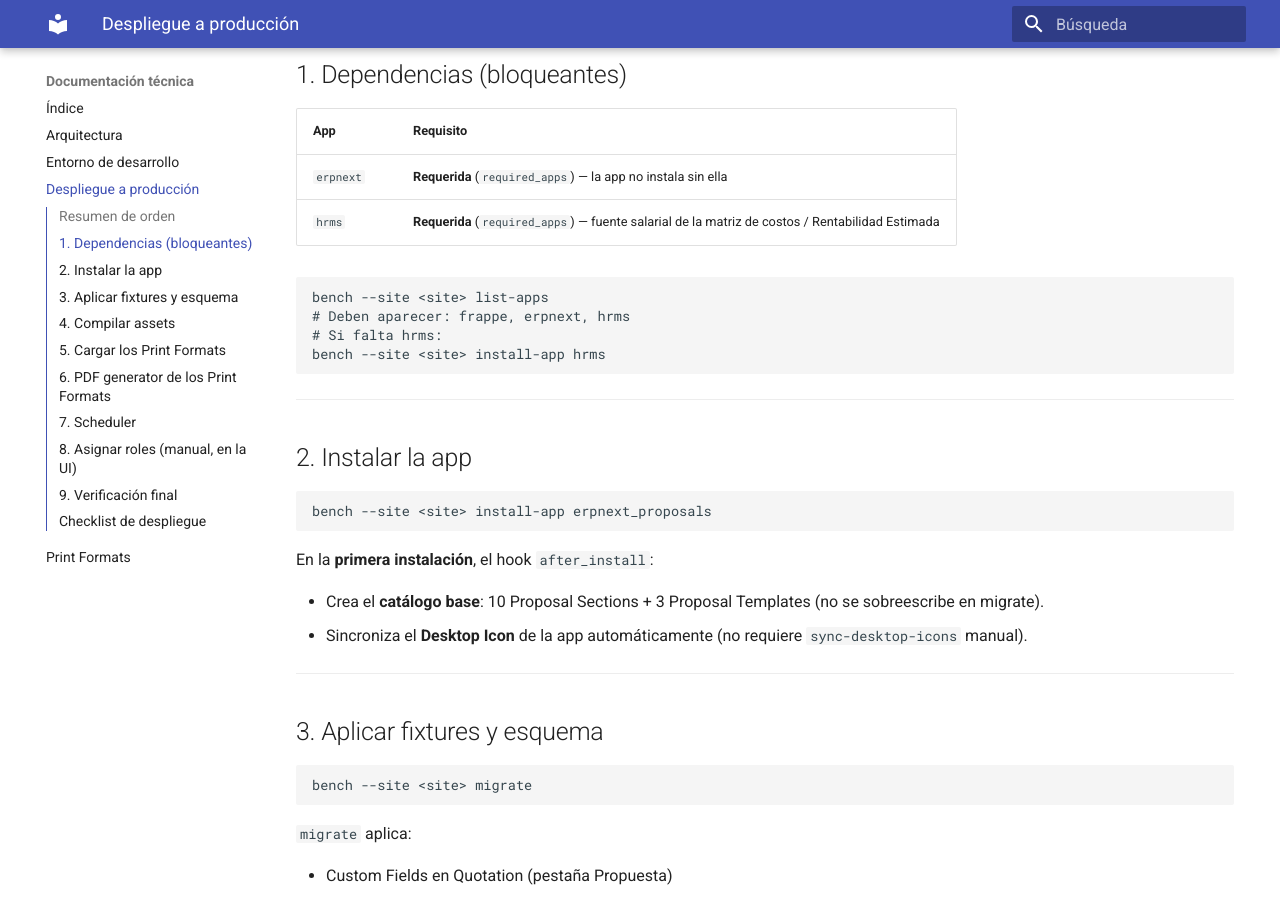
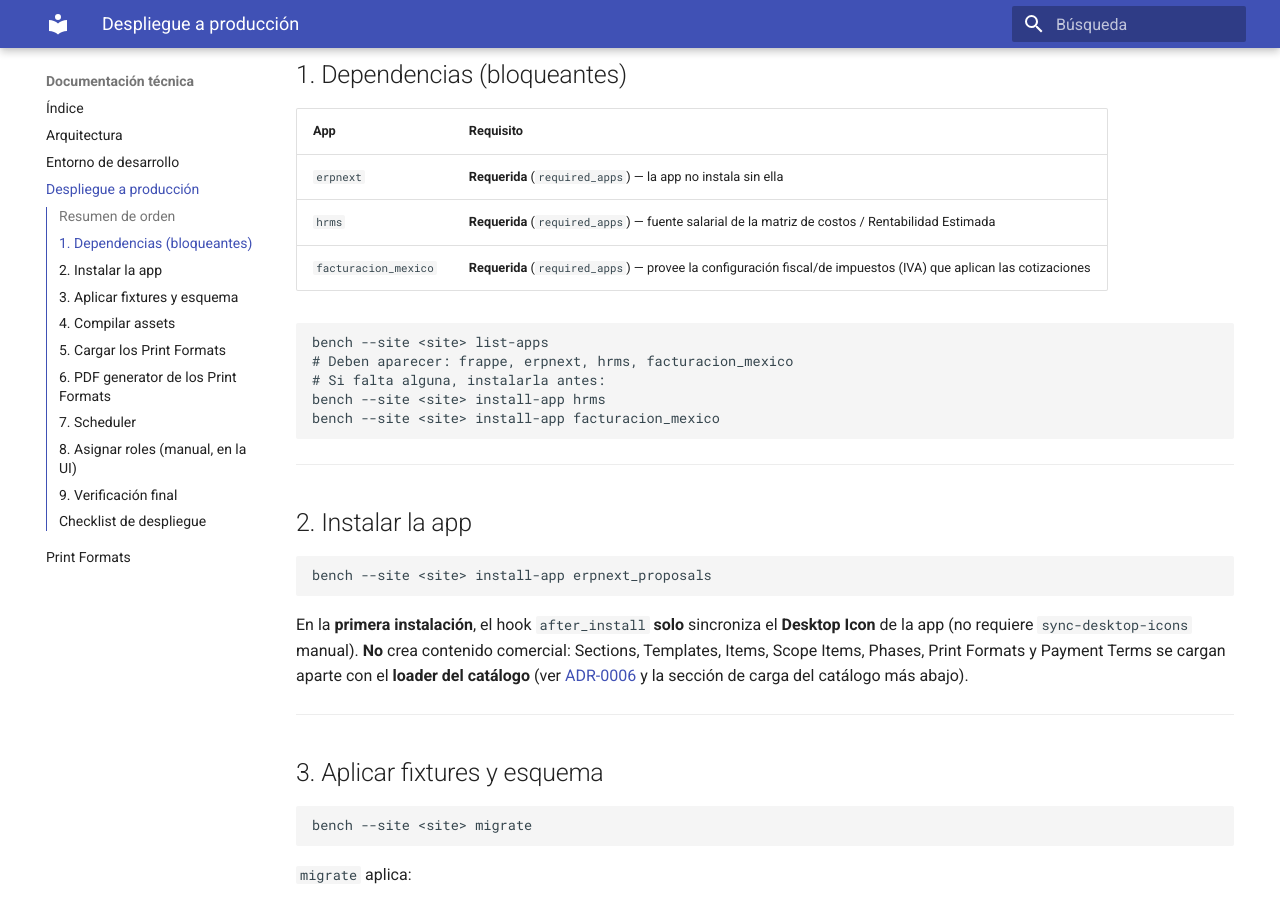
Before and after one commit to luisrms69/erpnext_proposals, an MkDocs documentation site: the page built from docs/tecnico/despliegue-produccion.md, in a window 1280 px wide and 900 px high, scrolled down 766 px. Built offline with MkDocs 1.6.1 and Material for MkDocs 9.7.7, drawn with Linux system fonts in a browser that asks for light colours.

Commit message:
docs(proposals): fix install/deps accuracy and catalog loader scope
- after_install no longer seeds commercial content (only Desktop Icon); all
  commercial content loads via the generic catalog loader (ADR-0006) — corrected
  in setup, despliegue-produccion and flujo-operativo.
- required_apps now includes facturacion_mexico (deployment dependency).
- catalog loader documented as seeding Items, Print Formats and Payment Terms /
  Payment Terms Templates.
- document editorial content model: Item custom fields + frozen copy in
  Quotation Item; hide_title on Proposal Template Section.
- CHANGELOG updated.

````diff
--- a/docs/tecnico/despliegue-produccion.md
+++ b/docs/tecnico/despliegue-produccion.md
@@ -30,12 +30,14 @@
 |---|---|
 | `erpnext` | **Requerida** (`required_apps`) — la app no instala sin ella |
 | `hrms` | **Requerida** (`required_apps`) — fuente salarial de la matriz de costos / Rentabilidad Estimada |
+| `facturacion_mexico` | **Requerida** (`required_apps`) — provee la configuración fiscal/de impuestos (IVA) que aplican las cotizaciones |
 
 ```bash
 bench --site <site> list-apps
-# Deben aparecer: frappe, erpnext, hrms
-# Si falta hrms:
+# Deben aparecer: frappe, erpnext, hrms, facturacion_mexico
+# Si falta alguna, instalarla antes:
 bench --site <site> install-app hrms
+bench --site <site> install-app facturacion_mexico
 ```
 
 ---
@@ -46,10 +48,11 @@
 bench --site <site> install-app erpnext_proposals
 ```
 
-En la **primera instalación**, el hook `after_install`:
-
-- Crea el **catálogo base**: 10 Proposal Sections + 3 Proposal Templates (no se sobreescribe en migrate).
-- Sincroniza el **Desktop Icon** de la app automáticamente (no requiere `sync-desktop-icons` manual).
+En la **primera instalación**, el hook `after_install` **solo** sincroniza el **Desktop Icon** de la
+app (no requiere `sync-desktop-icons` manual). **No** crea contenido comercial: Sections, Templates,
+Items, Scope Items, Phases, Print Formats y Payment Terms se cargan aparte con el **loader del
+catálogo** (ver [ADR-0006](../adr/0006-separacion-app-generica-personalizacion-privada.md) y la
+sección de carga del catálogo más abajo).
 
 ---
 
````
Also changed, not shown: docs/CHANGELOG.md (+10 -2 lines), docs/tecnico/arquitectura.md (+7 -5 lines), docs/tecnico/print-formats.md (+3 -3 lines), docs/tecnico/setup.md (+9 -3 lines), docs/usuario/flujo-operativo.md (+1 -1 lines).
